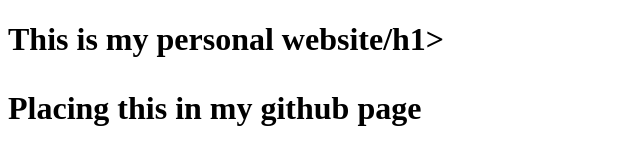
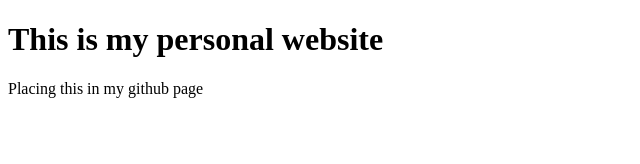
Before and after one commit to mneuber55/mneuber55.github.io, a plain HTML site: page index.html in a window 1280 px wide. Shown: the whole page, without its empty margins (0-640 px from the left). Drawn offline with Linux system fonts and the light colour scheme.

Commit message:
fixing h1 tag

```diff
--- a/index.html
+++ b/index.html
@@ -2,7 +2,7 @@
 <html>
 <body>
 
-<h1>This is my personal website/h1>
+<h1>This is my personal website</h1>
 <p>Placing this in my github page</p>
 
 </body>
```
